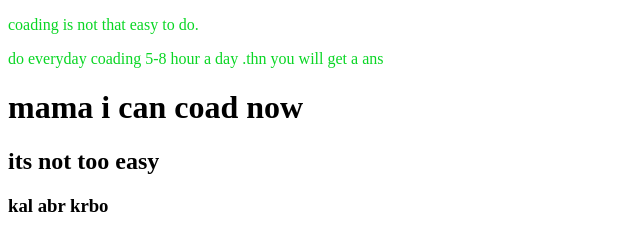
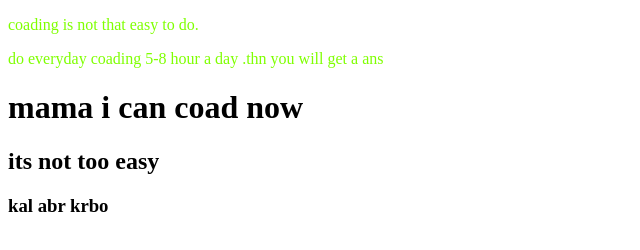
Before and after one commit to Tanvir170/my-2nd-repo, a plain HTML site: page index.html in a window 1280 px wide. Shown: the whole page, without its empty margins (0-640 px from the left). Drawn offline with Linux system fonts and the light colour scheme.

Commit message:
color change

```diff
--- a/style.css
+++ b/style.css
@@ -1,3 +1,6 @@
 p{
     color: rgb(9, 214, 36);
 }
+p{
+    color: chartreuse;
+}
```
